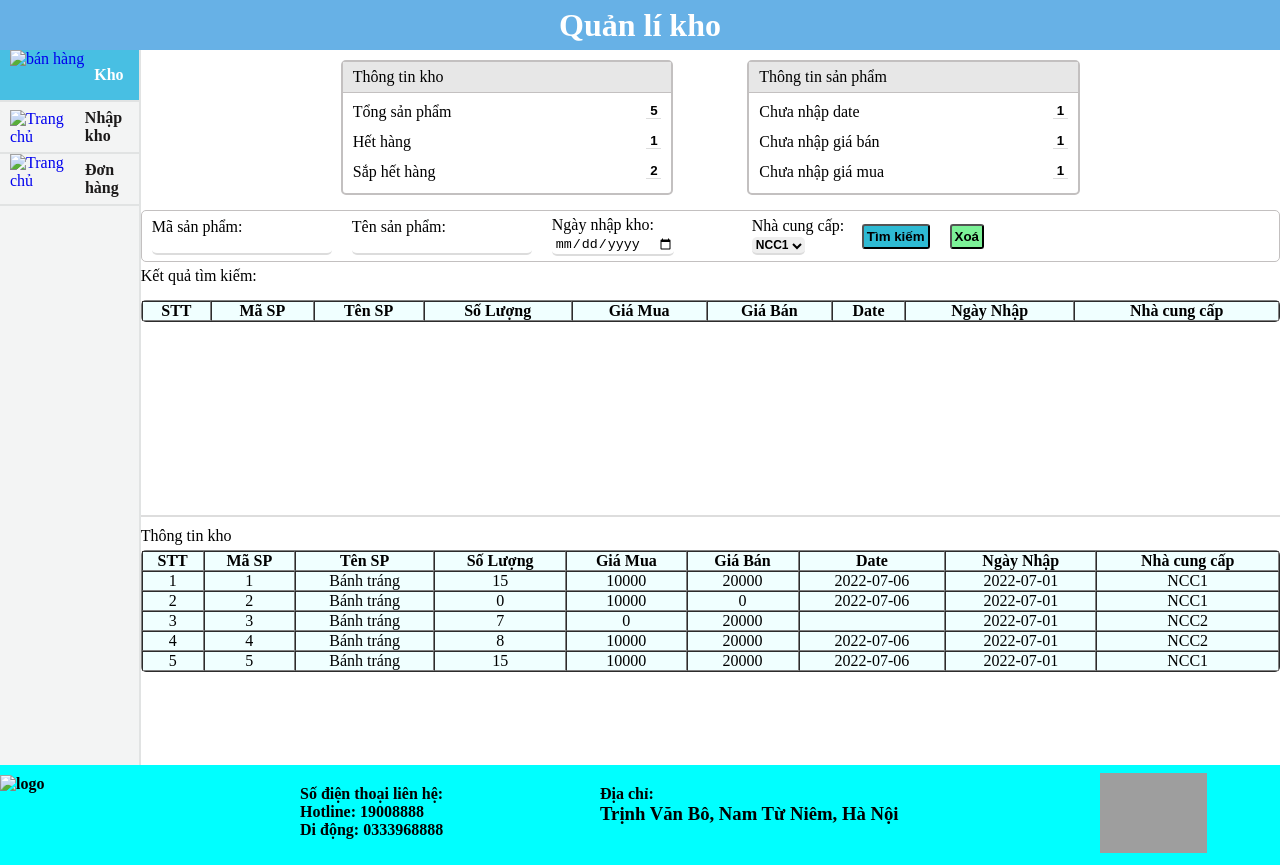
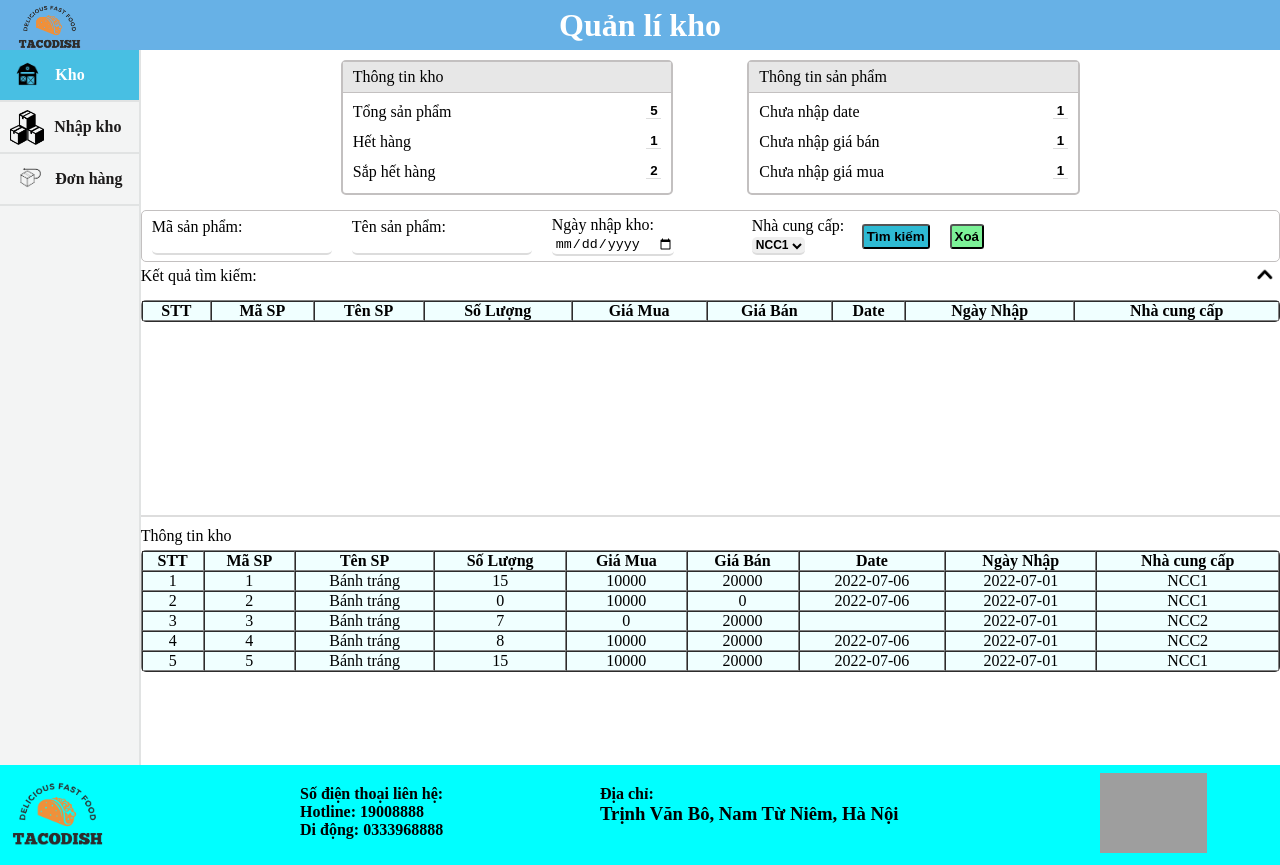
Before and after one commit to dangchien26012003/duan, a plain HTML site: page quanlykho.html in a window 1280 px wide. Drawn offline with nearby package versions, Linux system fonts and the light colour scheme; grey boxes are pictures that could not be loaded.

Commit message:
Update quanlykho.html

```diff
--- a/quanlykho.html
+++ b/quanlykho.html
@@ -11,26 +11,26 @@
 
 <body>
     <div class="header">
-        <img src="../1BaiTapNHhom/image/logo.png" alt="">
+        <img src="./logo.png" alt="">
         <h1>Quản lí kho</h1>
     </div>
     <div class="container">
         <div class="body-left">
             <a href="#">
                 <div style="background-color: rgba(72, 191, 227, 0.996);">
-                    <img src="../1BaiTapNHhom/image/kho.png" alt="bán hàng">
+                    <img src="./kho.png" alt="bán hàng">
                     <h4 style="color: white">Kho</h4>
                 </div>
             </a>
             <a href="nhapkho.html">
                 <div >
-                    <img src="../1BaiTapNHhom/image/nhapkho.png" alt="Trang chủ" style="height: 35px;">
+                    <img src="./nhapkho.png" alt="Trang chủ" style="height: 35px;">
                     <h4>Nhập kho</h4>
                 </div>
             </a>
             <a href="quanlydonhang.html">
                 <div>
-                    <img src="../1BaiTapNHhom/image/taodon2.png" alt="Trang chủ">
+                    <img src="./taodon2.png" alt="Trang chủ">
                     <h4>Đơn hàng</h4>
                 </div>
             </a>
@@ -104,7 +104,7 @@
             </div>
             <div class="tieude active">
                 <div class="text" style="padding-bottom: 10px;">Kết quả tìm kiếm:</div>
-                <div class="img"><img src="../1BaiTapNHhom/image/back.png" alt="" class="dieuhuong"></div>
+                <div class="img"><img src="./back.png" alt="" class="dieuhuong"></div>
             </div>
 
             <div class="ketqua">
@@ -146,7 +146,7 @@
     </div>
     <div class="footer">
         <div class="img">
-            <img src="../1BaiTapNHhom/image/logo.png" alt="logo">
+            <img src="./logo.png" alt="logo">
         </div>
         <div class="contact">
             <span>Số điện thoại liên hệ:</span>
```
